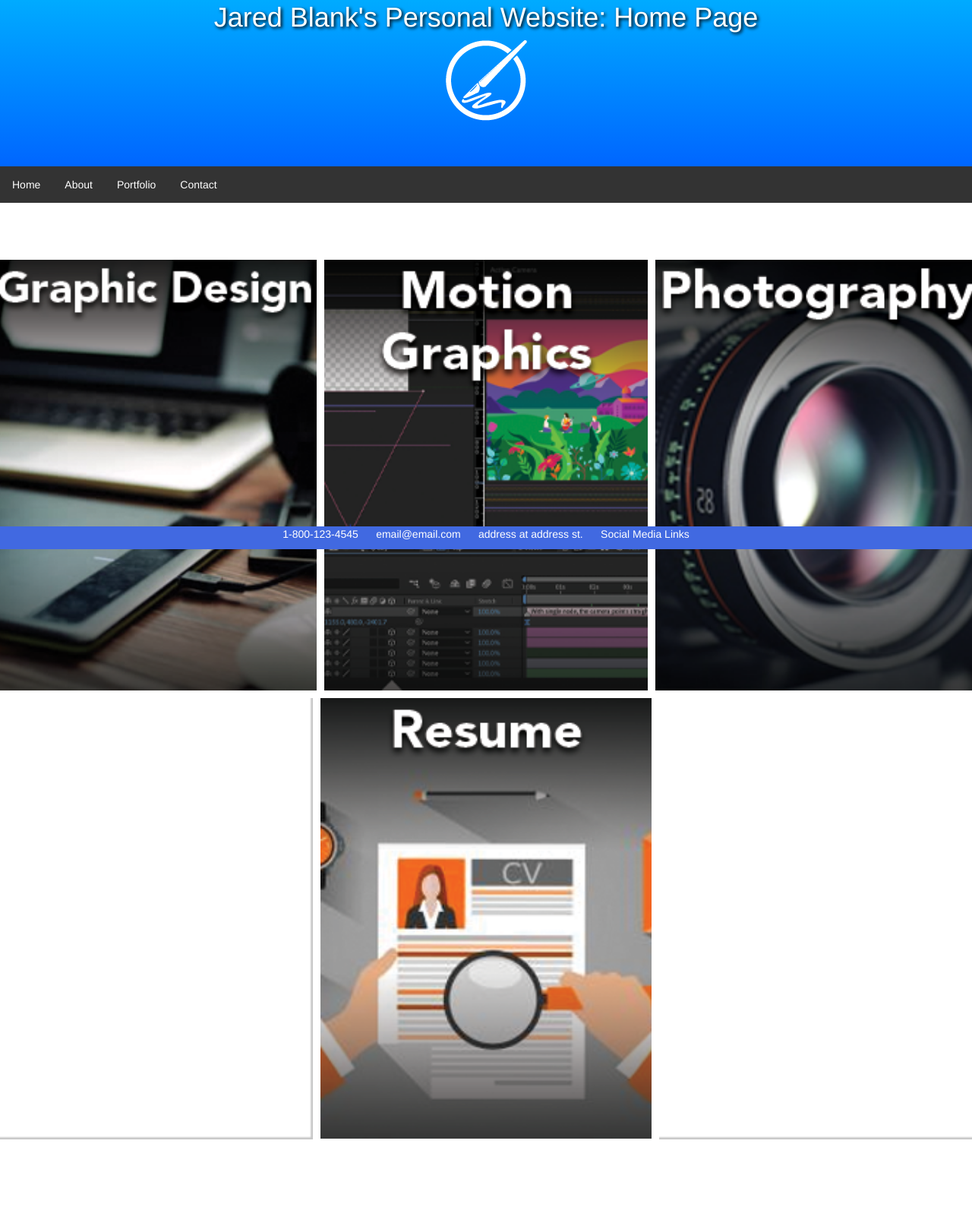
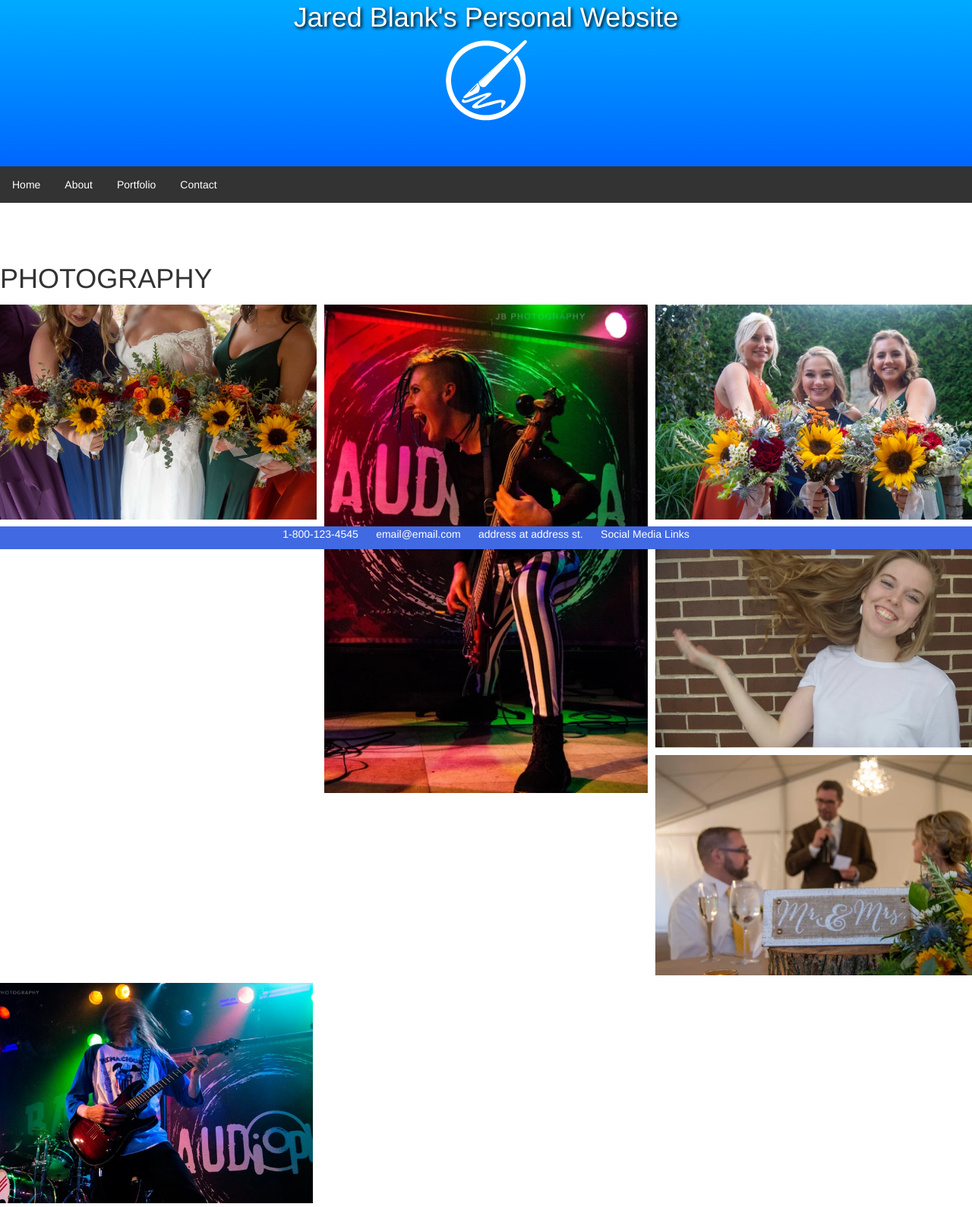
Before and after one commit to JReed005/JReed005.github.io, a plain HTML site: page photography.html in a window 1280 px wide. Shown: the part 77-1666 px from the top of the page at 76% size. Before the commit the page ends 1582 px from the top, so only its background shows below. Drawn offline with nearby package versions, Linux system fonts and the light colour scheme.

Commit message:
Update photography.html

```diff
--- a/photography.html
+++ b/photography.html
@@ -19,7 +19,7 @@
   </head>
   <div class="header">
   <body>
-    <h1>Jared Blank's Personal Website: Home Page</h1>
+    <h1>Jared Blank's Personal Website</h1>
     <img src="Images/headerlogo.png.png">
   </div>
     <ul>
@@ -31,27 +31,30 @@
       <br>
       <br>
       <br>
+      <div class="h1">
+      <h1>PHOTOGRAPHY</h1>
+    </div>
       <p>
         <div class="row">
           <div class="column">
-            <a href="graphicdesign.html"><img src="Images/GraphicDesign.png" alt="Graphic Design" style="width:100%"></a>
+            <img src="Images/photography1.webp" alt="Graphic Design" style="width:100%">
           </div>
           <div class="column">
-            <a href="motiongraphics.html"><img src="Images/MotionGraphics.png" alt="Motion Graphics" style="width:100%"></a>
+            <img src="Images/photography2.webp" alt="Motion Graphics" style="width:100%">
           </div>
           <div class="column">
-            <a href="photography.html"><img src="Images/Photography.png" alt="Photography" style="width:100%"></a>
+           <img src="Images/photography3.webp" alt="Photography" style="width:100%">
           </div>
 
           <div class="row">
             <div class="column">
-              <img src="Images/White.png" alt="None" style="width:100%">
+              <img src="Images/photography4.webp" alt="None" style="width:100%">
             </div>
             <div class="column">
-              <a href="resume.html"><img src="Images/Resume.png" alt="Resume" style="width:100%"></a>
+              <img src="Images/photography5.webp" alt="Resume" style="width:100%">
             </div>
             <div class="column">
-              <img src="Images/White.png" alt="None" style="width:100%">
+              <img src="Images/photography6.webp" alt="Resume" style="width:100%">
             </div>
       </p>
 
```
